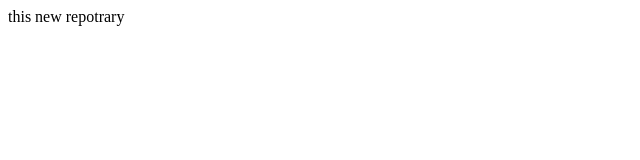
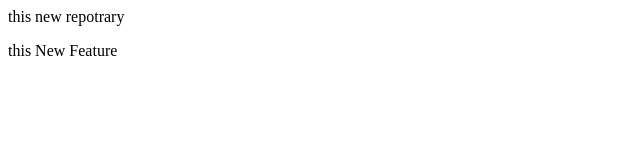
Before and after one commit to brajeshChoudhary3854/localrepo, a plain HTML site: page index.html in a window 1280 px wide. Shown: the whole page, without its empty margins (0-640 px from the left). Drawn offline with Linux system fonts and the light colour scheme.

Commit message:
new feature

```diff
--- a/index.html
+++ b/index.html
@@ -1 +1,2 @@
 <p> this new repotrary</p>
+<p> this New Feature </p>
```
